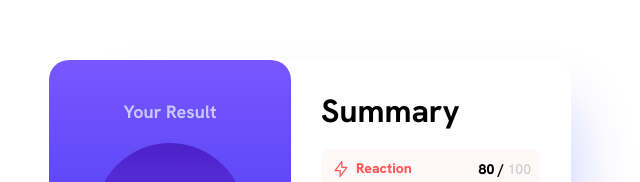
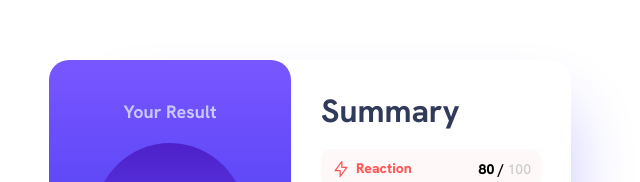
Before and after one commit to OmprakashR/Results-Summary-Challenge, a plain HTML site: page index.html in a window 1280 px wide. Shown: the part 152-334 px from the top of the page, without its empty margins (330-970 px from the left). Drawn offline with Linux system fonts and the light colour scheme.

Commit message:
Update style.css

```diff
--- a/assets/style.css
+++ b/assets/style.css
@@ -185,7 +185,7 @@ p {
 }
 
 
-h3 {
+h1 {
     color: var(--Dark_gray_blue);
 }
 
```
